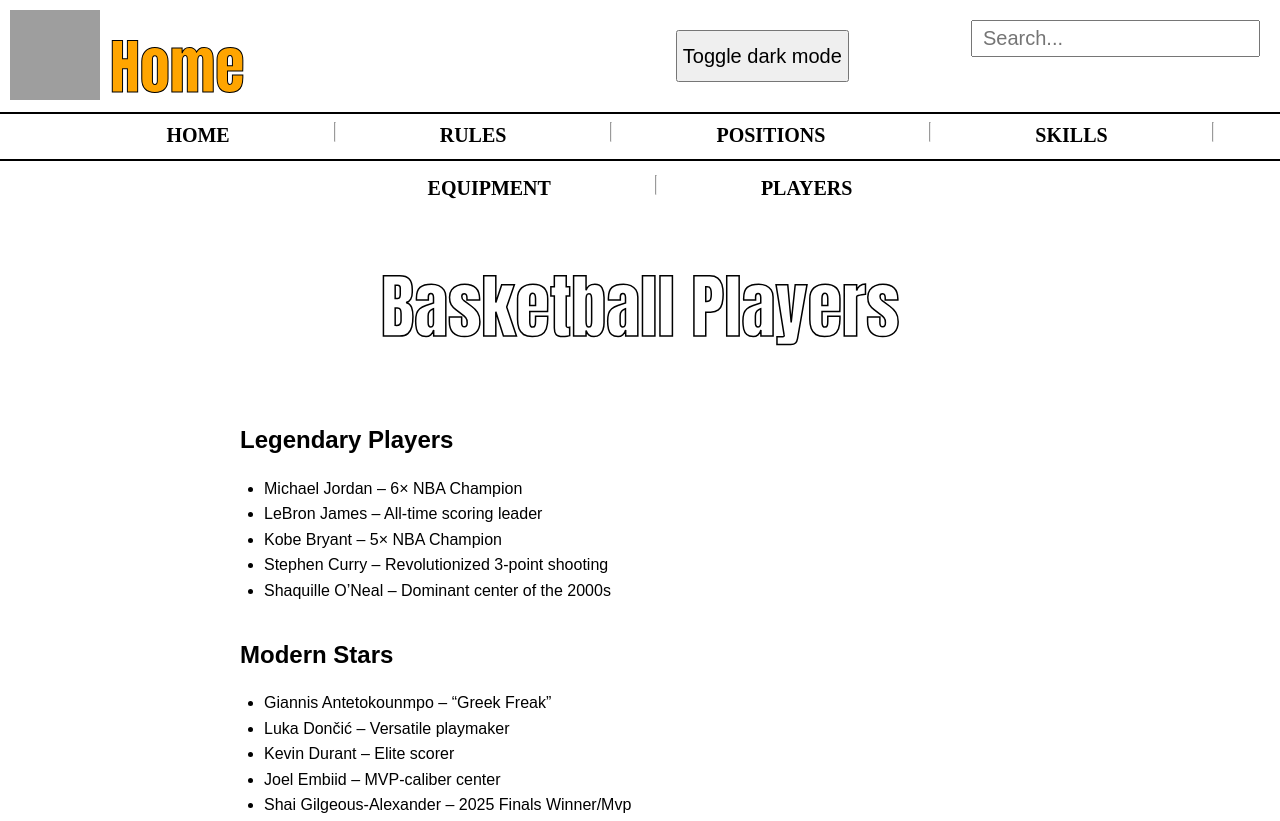
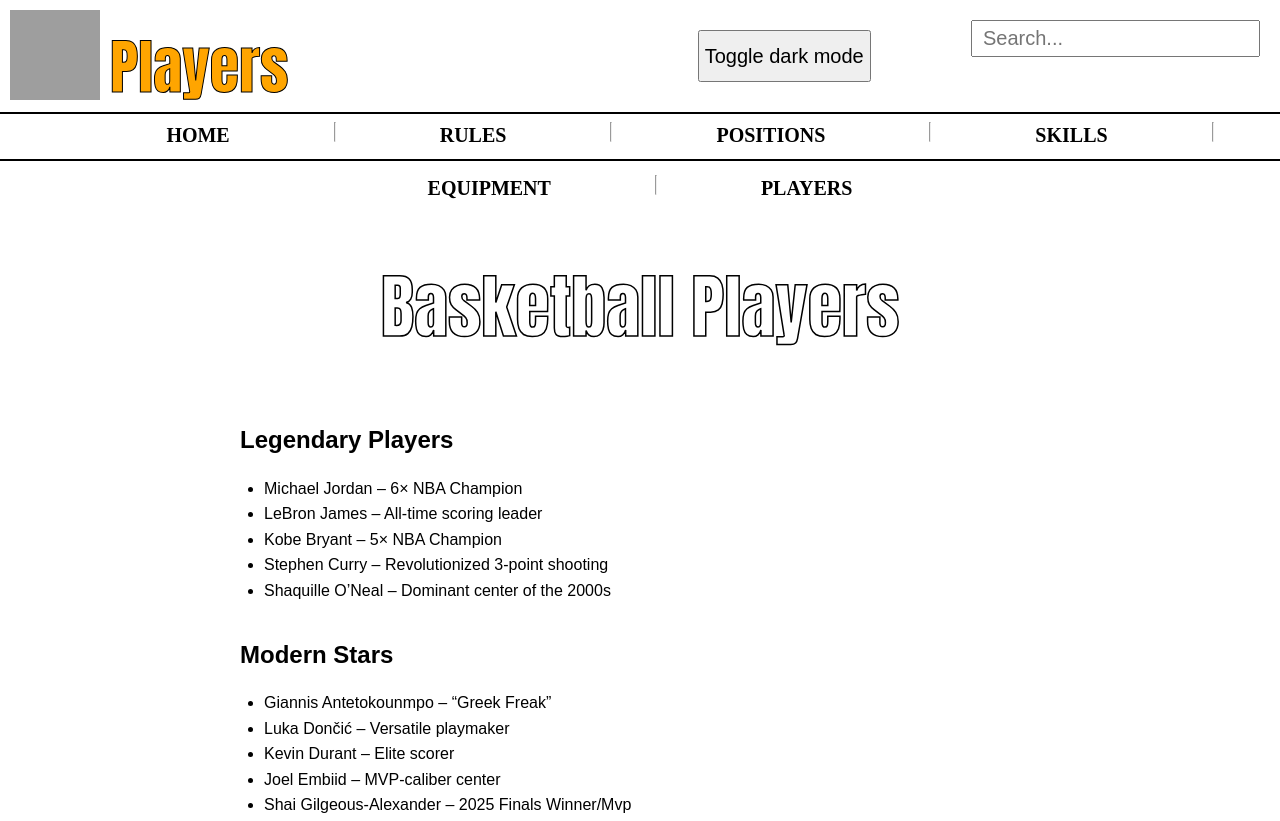
Before and after one commit to Omran-1/final-project, a plain HTML site: page players.html in a window 1280 px wide. Shown: the top 821 px of the page. Drawn offline with Linux system fonts and the light colour scheme; grey boxes are pictures that could not be loaded.

Commit message:
Fix HTML structure and update main title

```diff
--- a/players.html
+++ b/players.html
@@ -10,7 +10,7 @@
     <body>
         <div class="topper">
             <img id="Main-image" src="https://assets.streamlinehq.com/image/private/w_512,h_512,ar_1/f_auto/v1/icons/1/basketball-vqhiml4zvjdhv3dkrn9xk.png/basketball-et08i5th23o5v7se2m6zts.png?_a=DATAg1AAZAA0">
-            <h1 id="Main-title">Home</h1>
+            <h1 id="Main-title">Players</h1>
 
 
 
@@ -91,4 +91,5 @@
                 </a>
             </div>
 </body>
+
 </html>
```
